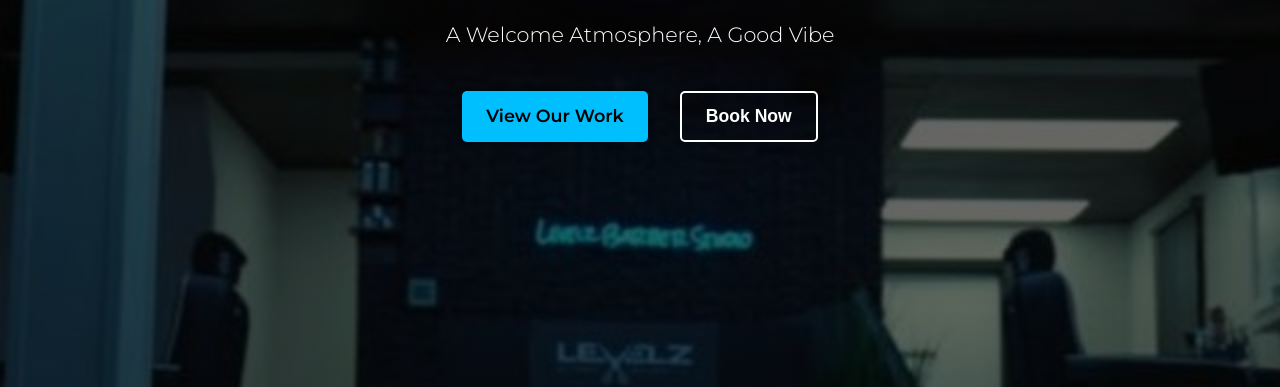
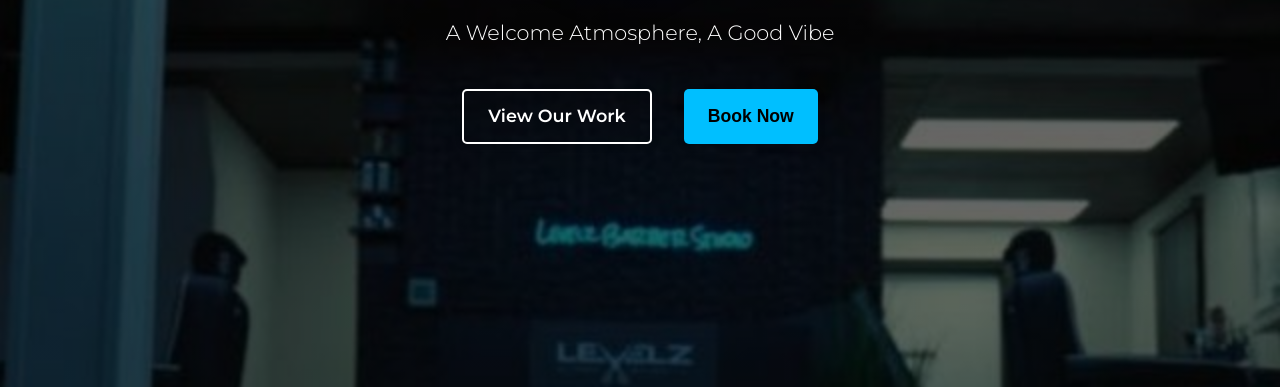
Before and after one commit to montjeffrey/LevelzBarberStudio, a plain HTML site: page index.html in a window 1280 px wide. Shown: the part 413-800 px from the top of the page. Drawn offline with Linux system fonts and the light colour scheme; a script that the page names is missing.

Commit message:
Style: Swap hero section button colors (Book Now is blue, View Our Work is white outline)

```diff
--- a/index.html
+++ b/index.html
@@ -38,8 +38,8 @@
             <img src="images/levelz-logo.png" alt="Levelz Barber Studio Logo" class="hero-logo-fade">
             <p class="hero-text-fade">A Welcome Atmosphere, A Good Vibe</p>
             <div class="hero-buttons">
-                <a href="gallery.html" class="btn btn-primary hero-btn-fade">View Our Work</a>
-                <button class="btn btn-outline-white hero-btn-fade" id="hero-book-now" type="button">Book Now</button>
+                <a href="gallery.html" class="btn btn-outline-white hero-btn-fade">View Our Work</a>
+                <button class="btn btn-primary hero-btn-fade" id="hero-book-now" type="button">Book Now</button>
             </div>
         </div>
         <div class="hero-overlay"></div>
```
